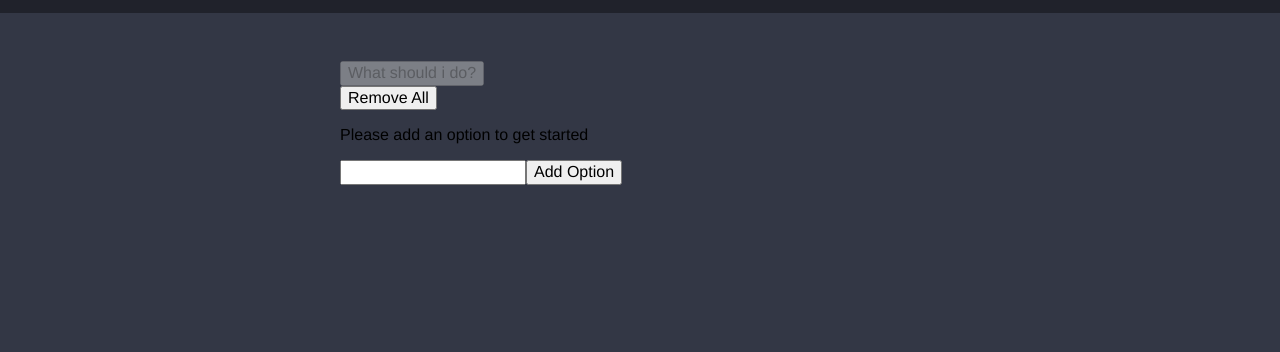
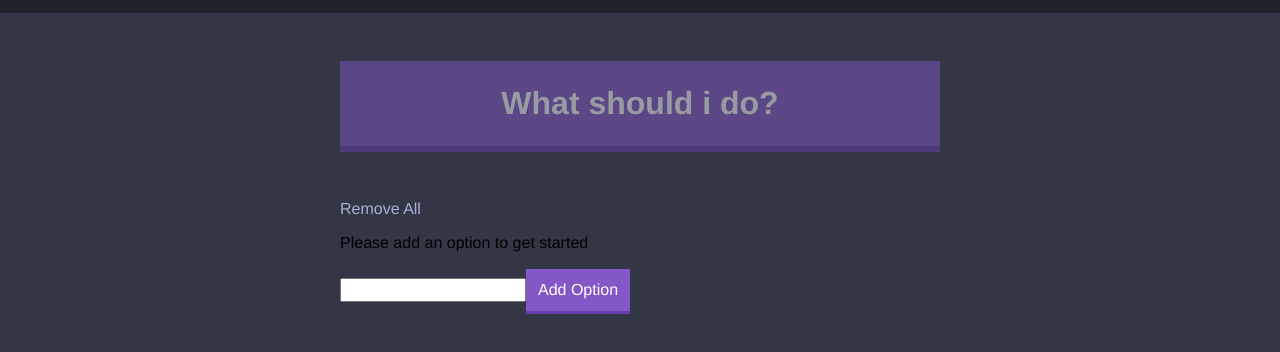
Before and after one commit to nouwatinjacob/indecision-app, a React app: page / in a window 1280 px wide. Shown: the part 74-426 px from the top of the page. Built offline with nearby package versions, Linux system fonts and the light colour scheme.

Commit message:
styling the button

```diff
--- a/src/components/Action.js
+++ b/src/components/Action.js
@@ -3,8 +3,9 @@ import React from 'react';
 const Action = (props) =>(
       <div>
          <button
-           onClick={props.handlePick}
-           disabled={!props.hasOption}
+          className="big-button"
+          onClick={props.handlePick}
+          disabled={!props.hasOption}
          >
           What should i do?
          </button>
--- a/src/components/AddOption.js
+++ b/src/components/AddOption.js
@@ -20,7 +20,7 @@ class AddOption extends React.Component {
           {this.state.error && <p>{this.state.error}</p>}
           <form onSubmit={this.handleAddOption}>
             <input type="text" name="option" />
-            <button>Add Option</button>
+            <button className="button">Add Option</button>
           </form>
         </div>
       );
--- a/src/components/Option.js
+++ b/src/components/Option.js
@@ -4,6 +4,7 @@ const Option = (props) => (
       <div>
         {props.optionText}
         <button
+          className="button button--link"
           onClick={(e) => {
             props.handleDeleteOption(props.optionText);
           }}
--- a/src/components/Options.js
+++ b/src/components/Options.js
@@ -3,7 +3,12 @@ import Option from './Option';
 
 const Options = (props) => (
       <div>
-          <button onClick={props.handleDeleteOptions}>Remove All</button>
+          <button
+            className="button button--link"
+            onClick={props.handleDeleteOptions}
+          >
+            Remove All
+          </button>
           {props.options.length == 0 && <p>Please add an option to get started</p>}
           {
             props.options.map((option) => (
--- a/src/styles/base/_base.scss
+++ b/src/styles/base/_base.scss
@@ -6,3 +6,11 @@ body {
   font-family: Helvetica, Arial, sans-serif;
   font-size: $m-size;
 }
+
+button {
+  cursor: pointer;
+}
+
+button:disabled {
+  cursor: default;
+}
--- a/src/styles/base/_settings.scss
+++ b/src/styles/base/_settings.scss
@@ -3,8 +3,10 @@
 $dark-blue: #333745;
 $off-black: #20222b;
 $off-white: #a5afd7;
+$purple: #8357c5;
 
 // Spacing
+$s-size: 1.2rem;
 $m-size: 1.6rem;
 $l-size: 3.2rem;
 $xl-size: 4.8rem;
--- /dev/null
+++ b/src/styles/components/_button.scss
@@ -0,0 +1,33 @@
+// Big button
+.big-button {
+    background: $purple;
+    border: none;
+    border-bottom: .6rem solid darken($color: $purple, $amount: 10%);
+    color: white;
+    font-weight: bold;
+    font-size: $l-size;
+    margin-bottom: $xl-size;
+    padding: 2.4rem;
+    width: 100%;
+}
+
+.big-button:disabled {
+    opacity: .5;
+}
+
+// Button
+.button {
+    background: $purple;
+    border: none;
+    border-bottom: .3rem solid darken($color: $purple, $amount: 10%);
+    color: white;
+    font-weight: 500;
+    padding: $s-size;
+}
+
+.button--link {
+    background: none;
+    border: none;
+    color: $off-white;
+    padding: 0;
+}
--- a/src/styles/style.scss
+++ b/src/styles/style.scss
@@ -1,4 +1,5 @@
 @import './base/settings';
 @import './base/base';
+@import './components/button';
 @import './components/container';
 @import './components/header';
```
